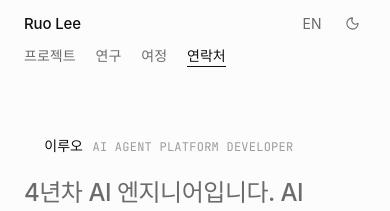
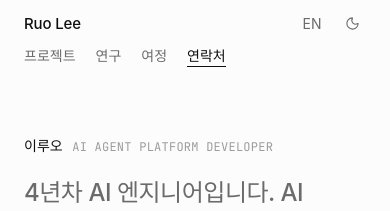
Before and after one commit to comsa33/porfolio-site, a Next.js app: page / in a window 390 px wide. Shown: the top 211 px of the page. Built offline with nearby package versions, Linux system fonts and the light colour scheme; a web font is replaced by a local one.

Commit message:
design: heading text slides aside as the dot arrives (phones)
Instead of a permanently reserved slot, only the heading currently hosting
the dot pads its text (0 -> 1.45em, 480ms); the previous one closes as the
next opens, matching the Devouring Details behaviour.

```diff
--- a/src/app/globals.css
+++ b/src/app/globals.css
@@ -186,11 +186,17 @@ pre {
 }
 
 /*
- * SectionDot on phones: no gutter, so every heading that can host the dot
- * reserves an inline slot before its text (0.55em dot + 0.9em gap).
+ * SectionDot on phones: no gutter, so the heading currently hosting the dot
+ * slides its text right to make room (0.55em dot + 0.9em gap) while the
+ * dot arrives; the others stay flush left.
  */
 @media (max-width: 720px) {
   [data-dot] {
+    padding-left: 0;
+    transition: padding-left 480ms var(--ease);
+  }
+
+  [data-dot][data-dot-active] {
     padding-left: 1.45em;
   }
 }
--- a/src/components/SectionDot.tsx
+++ b/src/components/SectionDot.tsx
@@ -83,9 +83,16 @@ export default function SectionDot({ active }: SectionDotProps) {
     };
   }, []);
 
-  // Re-place immediately when the active section changes (no scroll needed).
-  // Nudging a scroll event reuses the throttled placer above.
+  // When the active section changes: mark the new host heading (on phones
+  // its text slides right to make room, see [data-dot-active] in globals.css)
+  // and re-place the dot. Nudging a scroll event reuses the throttled placer.
   useEffect(() => {
+    const main = ref.current?.parentElement;
+    if (!main) return;
+    const id = active ?? 'hero';
+    main.querySelectorAll<HTMLElement>('[data-dot]').forEach((el) => {
+      el.toggleAttribute('data-dot-active', el.dataset.dot === id);
+    });
     window.dispatchEvent(new Event('scroll'));
   }, [active]);
 
```
